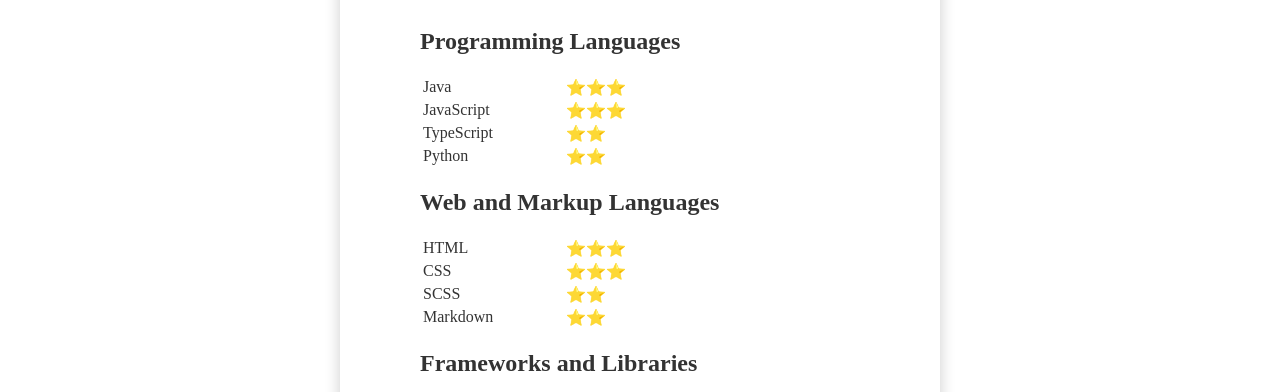
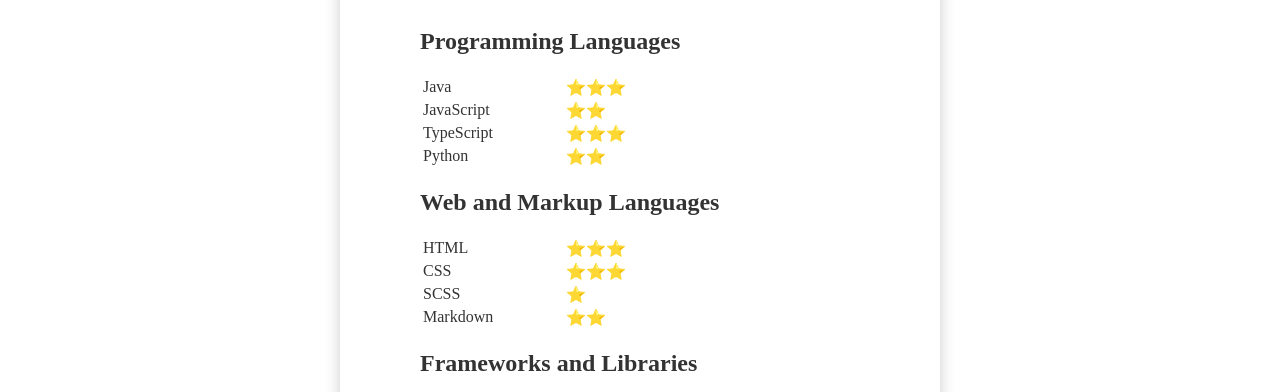
Before and after one commit to KPkoodit/KPkoodit.github.io, a Jekyll site: the page built from _skills/technicalSkills.md, in a window 1280 px wide and 900 px high. Shown: the part 321-713 px from the top of the window. Built offline with Jekyll 4.4.1, drawn with Linux system fonts in a browser that asks for light colours.

```diff
--- a/_skills/technicalSkills.md
+++ b/_skills/technicalSkills.md
@@ -10,8 +10,8 @@ weight: 1
 <h2>Programming Languages</h2>
 <table class="skill-table">
     <tr><td>Java</td><td>⭐⭐⭐</td></tr>
-    <tr><td>JavaScript</td><td>⭐⭐⭐</td></tr>
-    <tr><td>TypeScript</td><td>⭐⭐</td></tr>
+    <tr><td>JavaScript</td><td>⭐⭐</td></tr>
+    <tr><td>TypeScript</td><td>⭐⭐⭐</td></tr>
     <tr><td>Python</td><td>⭐⭐</td></tr>
 </table>
 
@@ -19,7 +19,7 @@ weight: 1
 <table class="skill-table">
     <tr><td>HTML</td><td>⭐⭐⭐</td></tr>
     <tr><td>CSS</td><td>⭐⭐⭐</td></tr>
-    <tr><td>SCSS</td><td>⭐⭐</td></tr>
+    <tr><td>SCSS</td><td>⭐</td></tr>
     <tr><td>Markdown</td><td>⭐⭐</td></tr>
 </table>
 
```
